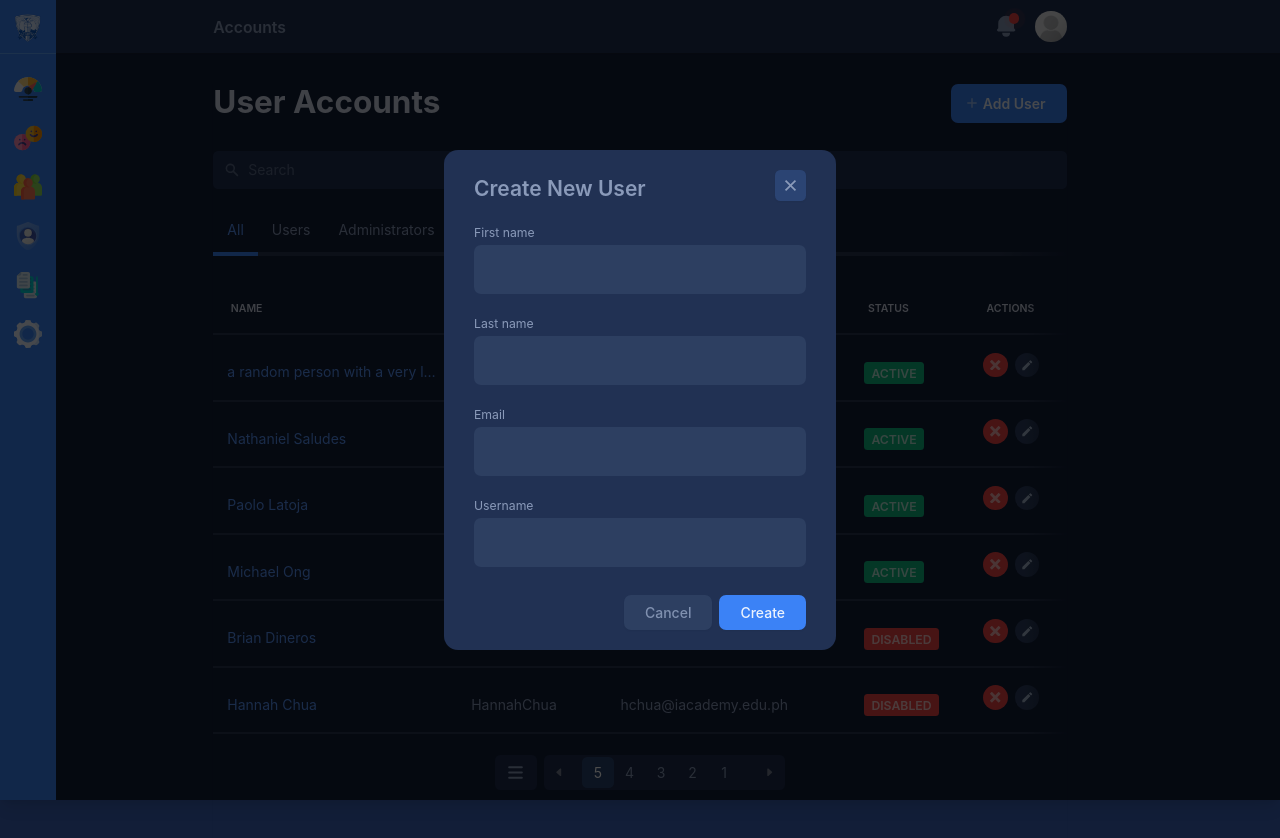
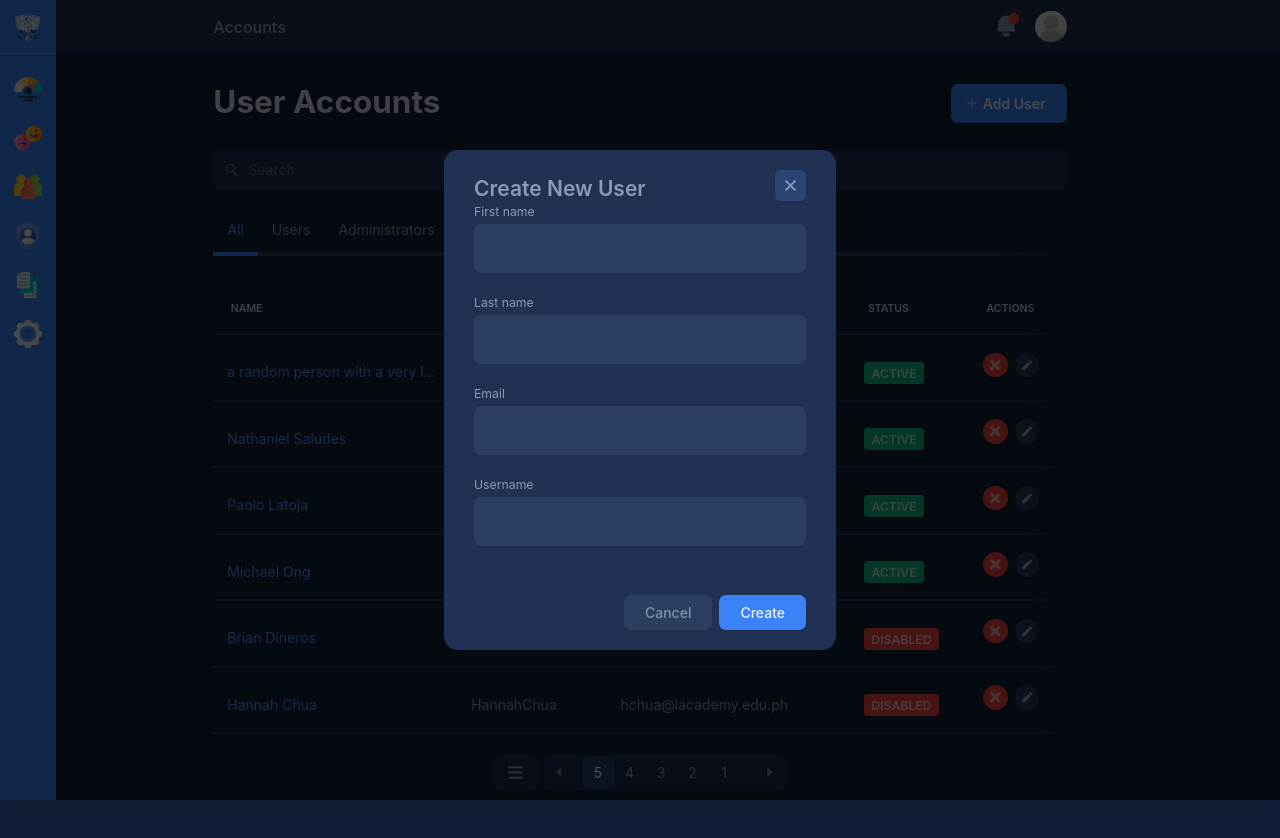
Before and after one commit to NathanSaludes/emmy-next, a Next.js app: page /accounts in a window 1280 px wide. Shown: the top 838 px of the page. Built offline with nearby package versions, Linux system fonts and the light colour scheme.

Commit message:
replace top margin of `Input Field` component (Add User Form) to bottom margin input field spacing

```diff
--- a/components/AddUserForm/InputField.js
+++ b/components/AddUserForm/InputField.js
@@ -4,7 +4,7 @@ function InputField({ label, type, name, placeholder }) {
 	const [errorMessage, setErrorMessage] = useState('')
 
 	return (
-		<div className="flex flex-col w-full mt-6 text-sm">
+		<div className="flex flex-col w-full mb-6 text-sm">
 			<label className="mb-1 text-main">{label}</label>
 			<div className="flex rounded-lg border-none border-emmy-blue-accent border-opacity-30 w-full overflow-hidden focus-within:ring-1">
 				<input type={type} placeholder={placeholder} name={name} className="p-4 w-full bg-dark-denim-faded text-primary text-base focus:outline-none placeholder-main placeholder-opacity-50 shadow-sm" />
```
